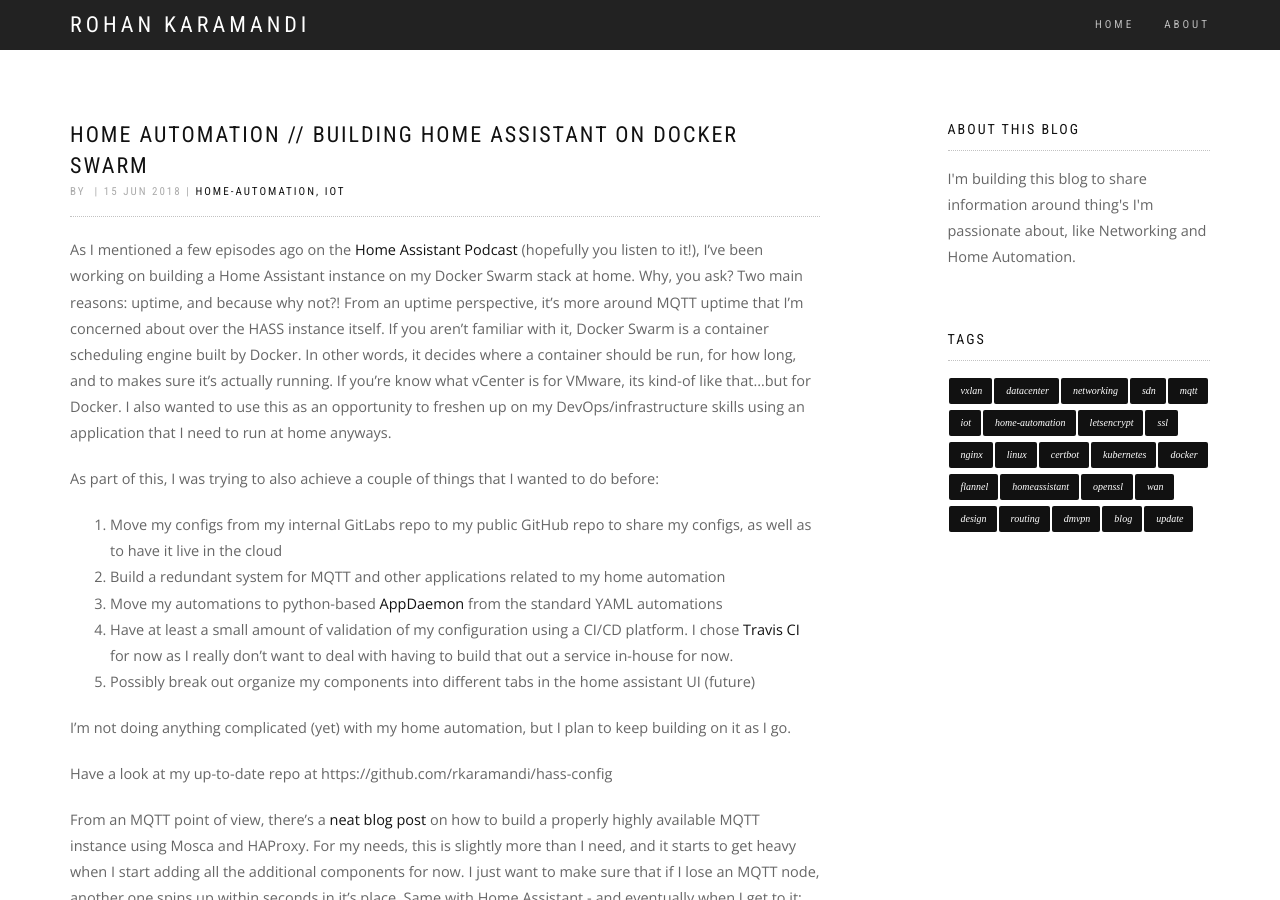
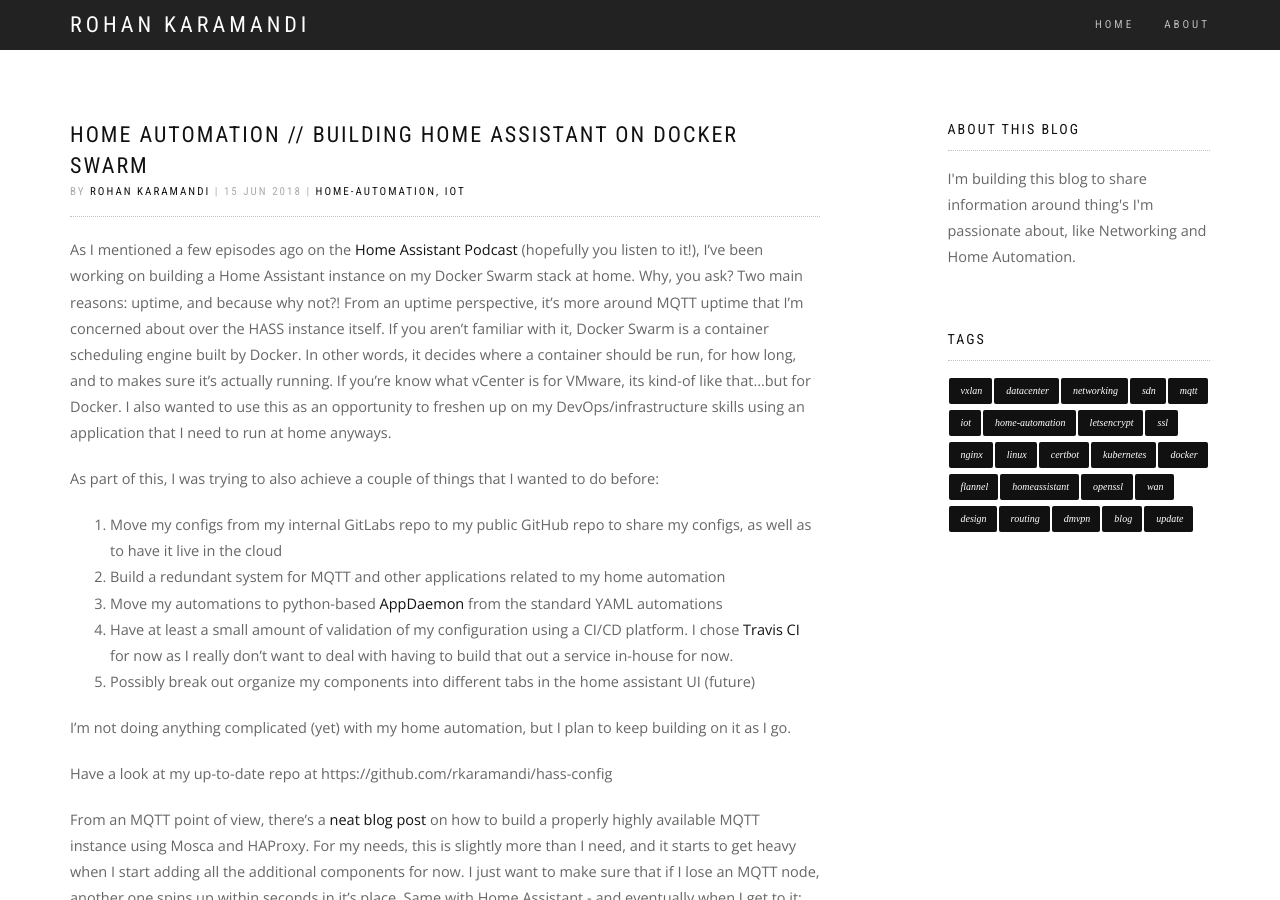
Before and after one commit to rkaramandi/rkaramandi.github.io, a Jekyll site: the page built from _posts/2018-06-15-building-homeassistant-on-swarm.md, in a window 1280 px wide and 900 px high. Built offline with Jekyll 4.4.1, drawn with Linux system fonts in a browser that asks for light colours; some web fonts are replaced; comment, search, counter and statistics services are not loaded.

Commit message:
Forgot to add author. Oops.

```diff
--- a/_posts/2018-06-15-building-homeassistant-on-swarm.md
+++ b/_posts/2018-06-15-building-homeassistant-on-swarm.md
@@ -1,5 +1,6 @@
 ---
 layout: post
+author: "Rohan Karamandi"
 title:  "Home Automation // Building Home Assistant on Docker Swarm"
 description: I rebuilt my Home Assistant instance on Swarm for uptime!
 date:   2018-06-15
```
